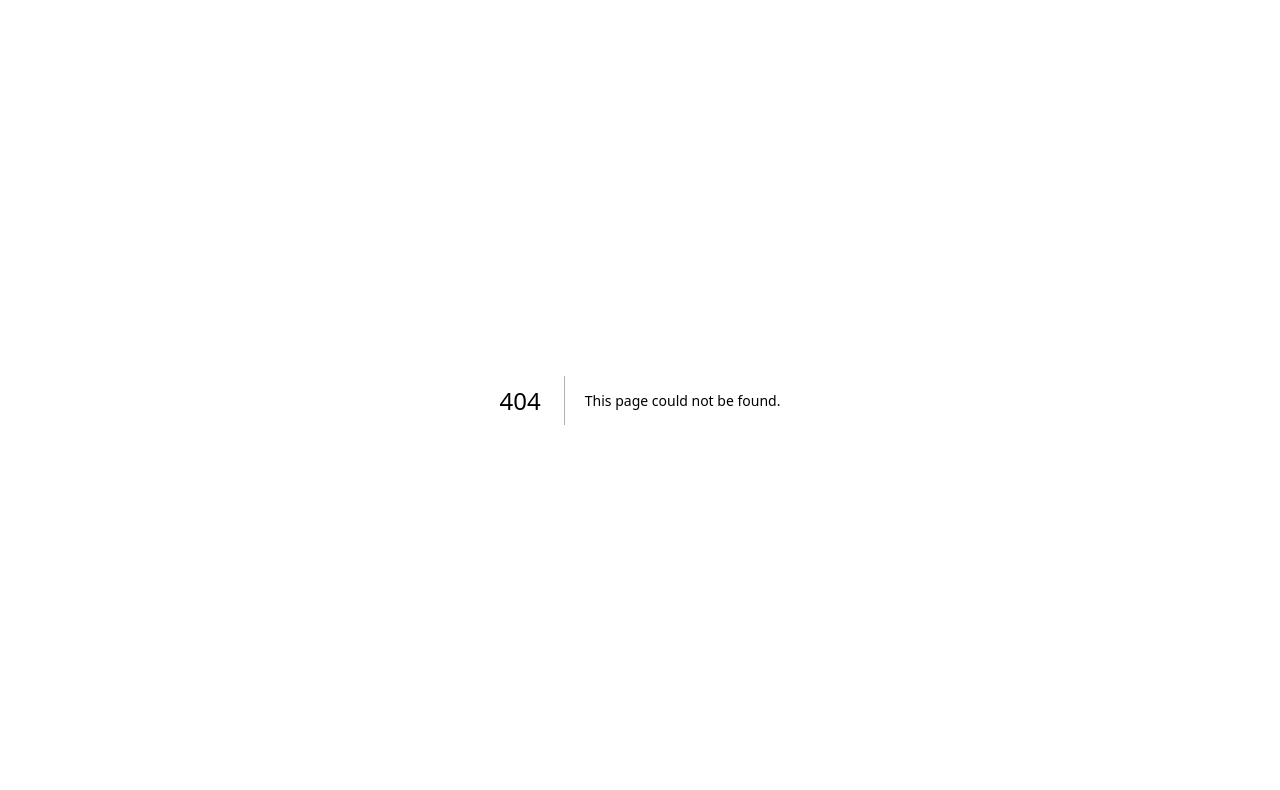
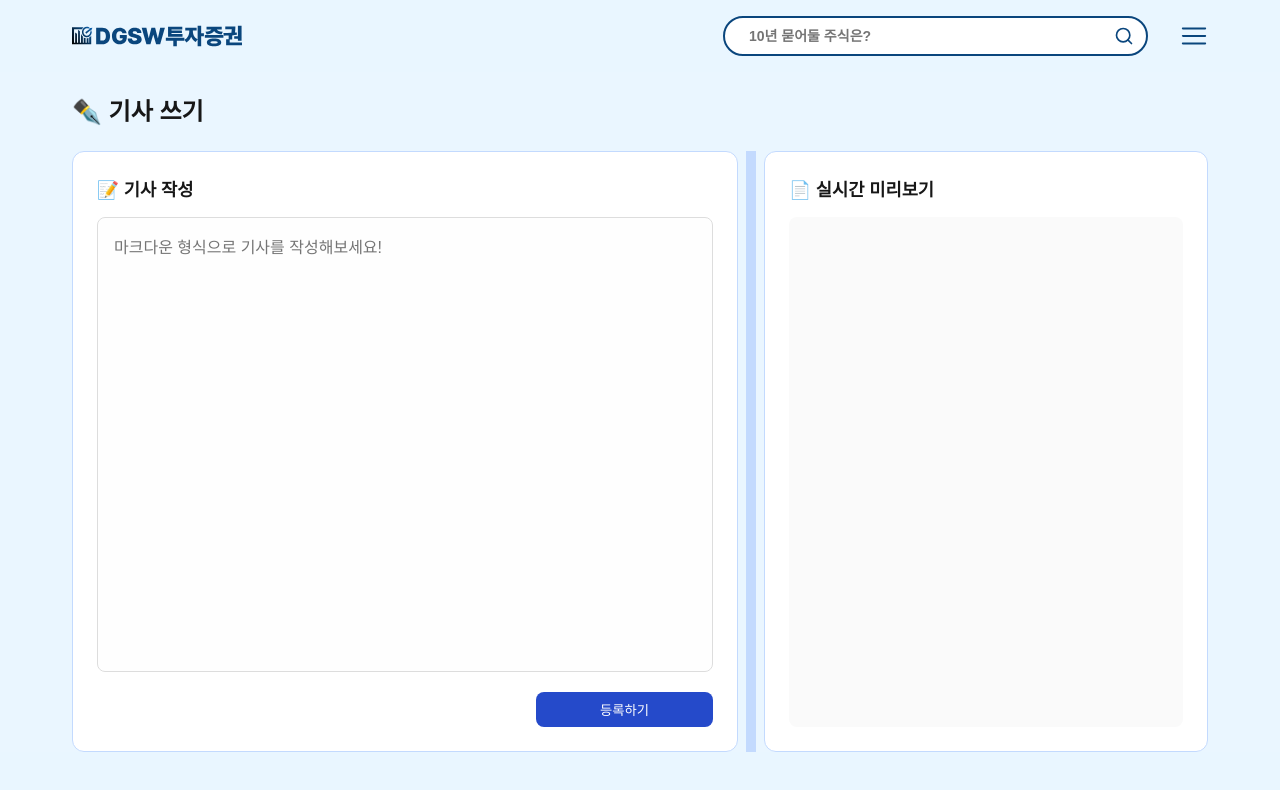
Before and after one commit to ddodongchan/dgsw-investment-web, a Next.js app: page /write in a window 1280 px wide. Before the commit this address had no page. Shown: the top 790 px of the page. Built offline with nearby package versions, Linux system fonts and the light colour scheme.

Commit message:
feat :: 기사 쓰기

```diff
--- a/package.json
+++ b/package.json
@@ -14,6 +14,8 @@
     "react": "^19.0.0",
     "react-dom": "^19.0.0",
     "react-icons": "^5.5.0",
+    "react-markdown": "^10.1.0",
+    "react-resizable-panels": "^3.0.1",
     "styled-components": "^6.1.16"
   },
   "devDependencies": {
--- a/src/pages/api/router.ts
+++ b/src/pages/api/router.ts
@@ -9,6 +9,7 @@ const useAppRouter = () => {
     goToArticle: () => router.push("/article"),
     goToMyPage: () => router.push("/mypage"),
     goToProduct: (id: string) => router.push(`/product/${id}`),
+    goToWrite: () => router.push("/write"),
     goBack: () => router.back(),
     reloadPage: () => router.reload(),
   };
--- /dev/null
+++ b/src/pages/write/index.tsx
@@ -0,0 +1,56 @@
+import * as S from './write.style';
+import Header from '@/components/header';
+import React, { useState } from 'react';
+import ReactMarkdown from 'react-markdown';
+
+import {
+  Panel,
+  PanelGroup,
+  PanelResizeHandle,
+} from 'react-resizable-panels';
+
+export default function Home() {
+  const [markdown, setMarkdown] = useState('');
+
+  const handleRegisterClick = () => {
+    const confirmMessage = window.confirm("등록할까요말까요???");
+    if (confirmMessage) {
+      alert("등록되었습니다!");
+    } else {
+      alert("등록이 취소되었습니다.");
+    }
+  };
+
+  return (
+    <>
+      <Header />
+      <S.Wrapper>
+        <S.Title> ✒️ 기사 쓰기</S.Title>
+        <PanelGroup direction="horizontal">
+          <Panel defaultSize={60} minSize={20}>
+            <S.PanelWrapper>
+              <S.ArticleTitle>📝 기사 작성</S.ArticleTitle>
+              <S.TextArea
+                value={markdown}
+                onChange={(e) => setMarkdown(e.target.value)}
+                placeholder="마크다운 형식으로 기사를 작성해보세요!"
+              />
+              <S.RegisterButton onClick={handleRegisterClick}>등록하기</S.RegisterButton>
+            </S.PanelWrapper>
+          </Panel>
+
+          <S.ResizeHandle />
+
+          <Panel defaultSize={40} minSize={20}>
+            <S.PanelWrapper>
+              <S.ArticleTitle>📄 실시간 미리보기</S.ArticleTitle>
+              <S.MarkdownPreview>
+                <ReactMarkdown>{markdown}</ReactMarkdown>
+              </S.MarkdownPreview>
+            </S.PanelWrapper>
+          </Panel>
+        </PanelGroup>
+      </S.Wrapper>
+    </>
+  );
+}
--- /dev/null
+++ b/src/pages/write/write.style.ts
@@ -0,0 +1,153 @@
+import styled from 'styled-components';
+
+import {
+    Panel,
+    PanelGroup,
+    PanelResizeHandle,
+  } from 'react-resizable-panels';
+
+
+
+export const Wrapper = styled.div`
+  background-color: #eaf6ff;
+  padding: 0 72px;
+  display: flex;
+  flex-direction: column;
+
+  height: calc(100vh - 120px);
+`;
+
+export const Header = styled.h1`
+  color: #003e6b;
+  font-size: 1.5rem;
+  font-weight: bold;
+`;
+
+export const Title = styled.h2`
+  font-size: 24px;
+  font-weight: 700;
+  margin-bottom: 24px;
+  margin-top: 20px;
+`;
+
+export const PanelWrapper = styled(Panel)`
+  background: white;
+  border: 1px solid #c3dafe;
+  border-radius: 12px;
+  padding: 1.5rem;
+  display: flex;
+  flex-direction: column;
+  justify-content: space-between;
+  height: 100%;
+`;
+
+export const ResizeHandle = styled(PanelResizeHandle)`
+  width: 10px;
+  cursor: col-resize;
+  background-color: #c3dafe;
+  margin: 0 0.5rem;
+`;
+
+export const RegisterButton = styled.button`
+  background-color: #254ACA;
+  color: white;
+  padding: 0.5rem 4rem;
+  border-radius: 8px;
+  border: none;
+  cursor: pointer;
+  align-self: flex-end;
+  margin-top: 20px;
+`;
+
+export const CardContainer = styled.div`
+  display: flex;
+  gap: 2rem;
+  flex-wrap: wrap;
+`;
+
+export const Card = styled.div`
+  background: white;
+  border: 1px solid #c3dafe;
+  border-radius: 12px;
+  padding: 1.5rem;
+  width: 350px;
+  box-shadow: 0 2px 5px rgba(0,0,0,0.05);
+  display: flex;
+  flex-direction: column;
+  justify-content: space-between;
+`;
+
+export const ArticleTitle = styled.h3`
+  font-size: 1.1rem;
+  font-weight: bold;
+  margin-bottom: 1rem;
+`;
+
+export const ContentBox = styled.div`
+  flex: 1;
+  background: #fafafa;
+  padding: 1rem;
+  border-radius: 8px;
+  font-size: 0.95rem;
+  color: #333;
+  margin-bottom: 1rem;
+`;
+
+export const SubmitButton = styled.button`
+  background: #2c62d4;
+  color: white;
+  padding: 0.6rem 1rem;
+  border: none;
+  border-radius: 12px;
+  cursor: pointer;
+  align-self: flex-end;
+`;
+
+export const TextArea = styled.textarea`
+  flex: 1;
+  font-size: 1rem;
+  padding: 1rem;
+  border: 1px solid #ddd;
+  border-radius: 8px;
+  resize: none;
+  min-height: 300px;
+  font-family: 'Pretendard', sans-serif;
+  background-color: #fefefe;
+  outline: none;
+`;
+
+export const MarkdownPreview = styled.div`
+  flex: 1;
+  background-color: #fafafa;
+  padding: 1rem;
+  border-radius: 8px;
+  overflow-y: auto;
+  line-height: 1.6;
+  color: #222;
+
+  h1, h2, h3 {
+    color: #1e40af;
+    margin-top: 1rem;
+  }
+
+  code {
+    background-color: #f1f5f9;
+    padding: 0.2em 0.4em;
+    border-radius: 4px;
+    font-family: 'Courier New', monospace;
+  }
+
+  pre {
+    background-color: #f1f5f9;
+    padding: 1rem;
+    border-radius: 8px;
+    overflow-x: auto;
+  }
+
+  blockquote {
+    border-left: 4px solid #60a5fa;
+    padding-left: 1rem;
+    color: #555;
+    margin: 1rem 0;
+  }
+`;
```
Also changed, not shown: src/components/mypage/stockcard/stockcard.style.ts (added, +39 -0 lines), src/pages/mypage/index.tsx (+41 -5 lines), 1 other file (tests, documents, lock files or other folders).
